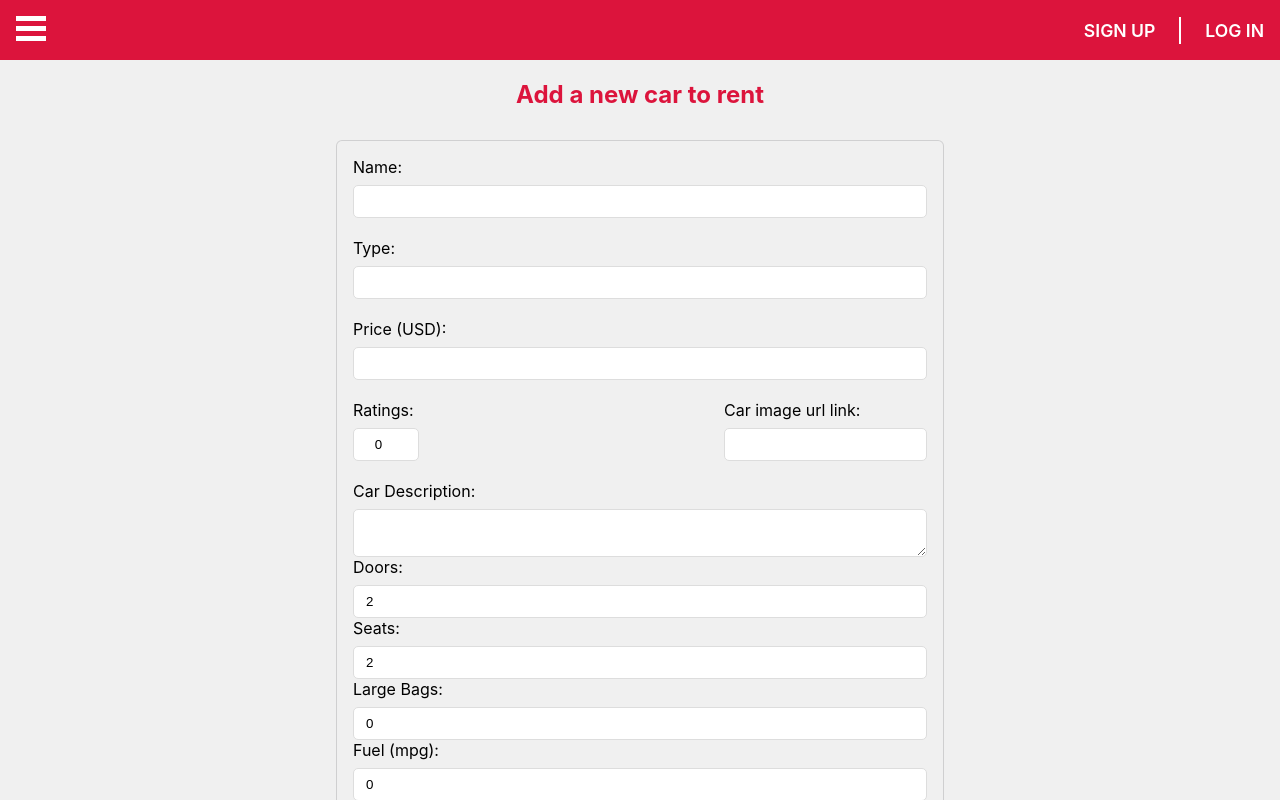
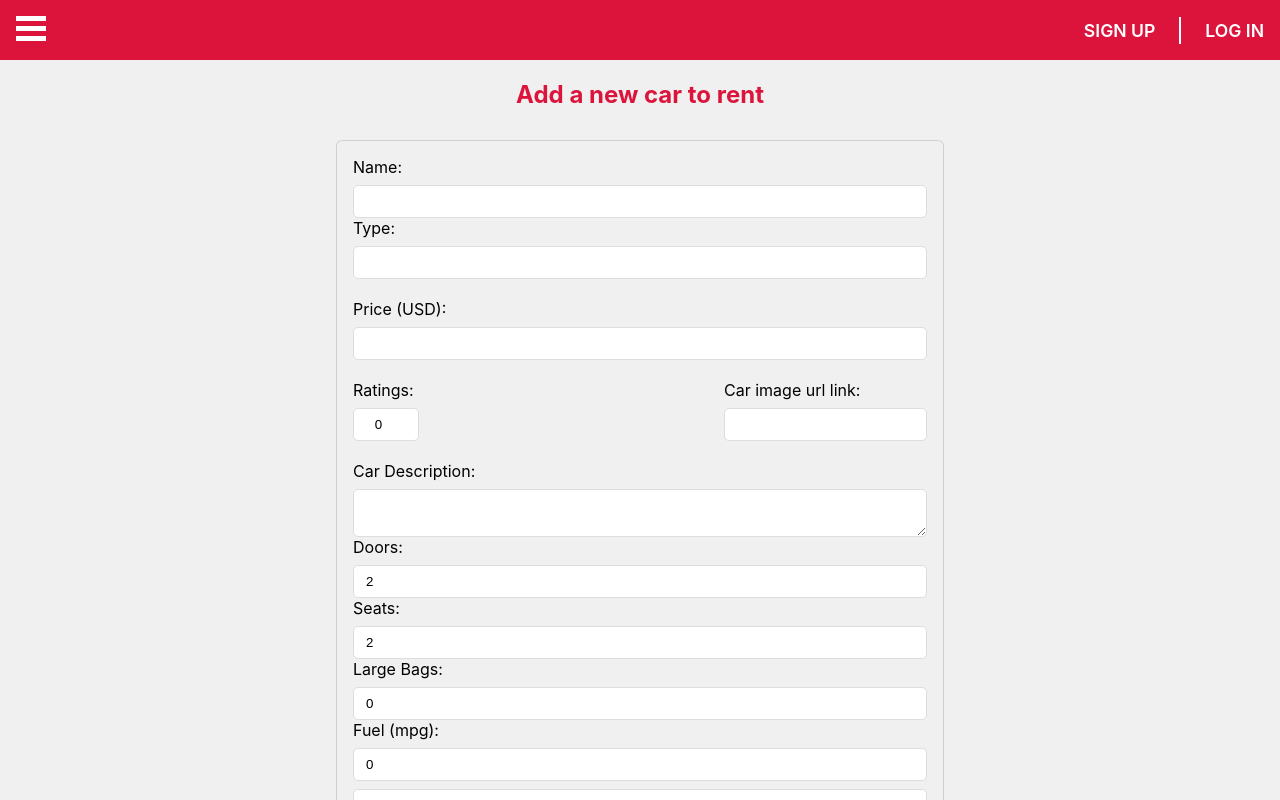
Before and after one commit to code-owl-flock/car-rental-frontend, a React (Create React App) app: page /add_car in a window 1280 px wide. Shown: the top 800 px of the page. Built offline with nearby package versions, Linux system fonts and the light colour scheme.

Commit message:
add first wrapper in addCar.js

```diff
--- a/src/components/addCar.js
+++ b/src/components/addCar.js
@@ -97,6 +97,7 @@ const AddCar = () => {
           {data.status === 'error' ? <p className="error">{data.error}</p> : null}
           <h2>Add a new car to rent</h2>
           <form className="add_car_form_wrapper" onSubmit={handleSubmit}>
+            <div className="first_wrapper">
               <label htmlFor="name">
                 Name:
                 <input
@@ -108,16 +109,17 @@ const AddCar = () => {
                   required
                 />
               </label>
-            <br />
-            <label htmlFor="name">
+              <label htmlFor="type">
                 Type:
                 <input
+                  id="type"
                   type="text"
                   name="carType"
                   value={carDetails.carType}
                   onChange={handleChange}
                 />
               </label>
+            </div>
             <br />
             <label htmlFor="rentAmount">
               Price (USD):
--- a/src/styles/addCar.css
+++ b/src/styles/addCar.css
@@ -26,6 +26,11 @@
   flex-direction: column;
   border-radius: 5px;
   box-shadow: rgba(0, 0, 0, 0.02) 0 1px 3px 0, rgba(27, 31, 35, 0.15) 0 0 0 1px;
+}
+
+.first_wrapper {
+  display: flex;
+  flex-direction: column;
 }
 
 .add_car_form_wrapper label {
```
Lines whose indentation alone changed are shown as unchanged.
